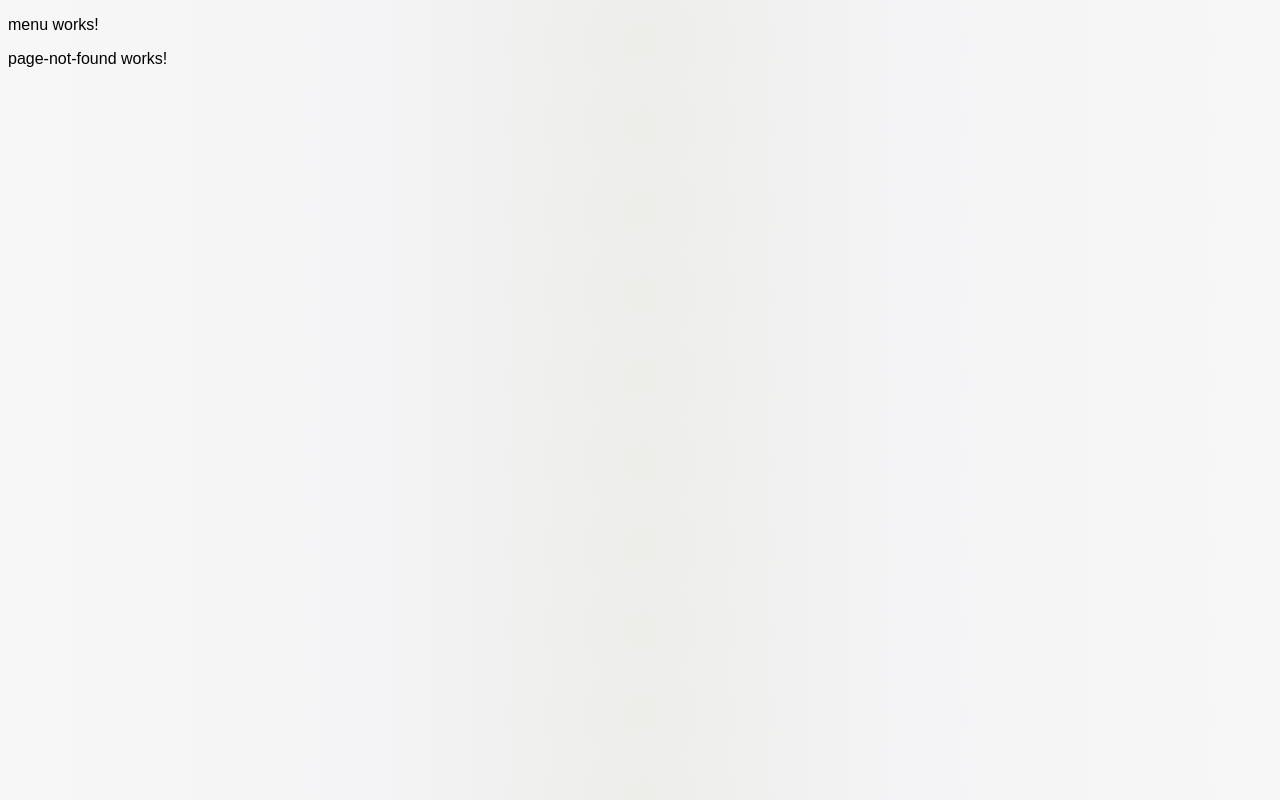
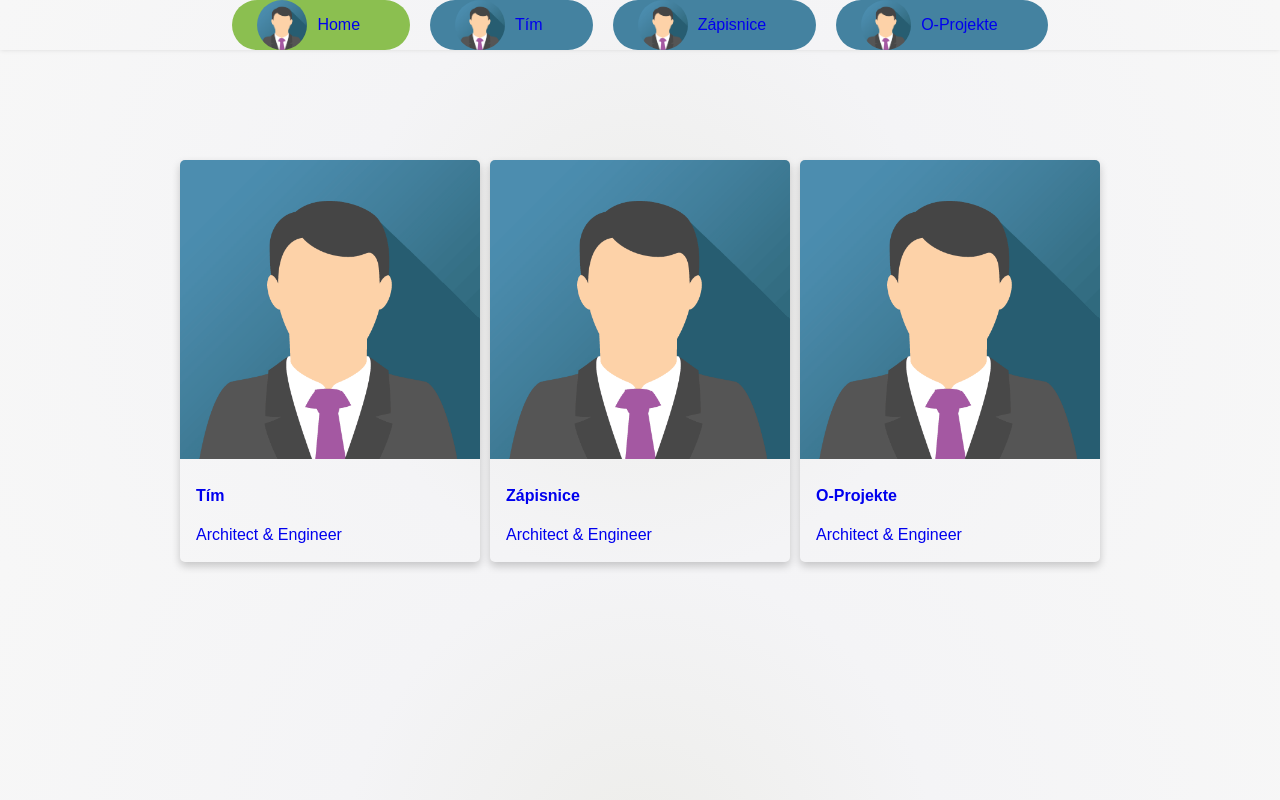
Before and after one commit to xSimekj1/TP2019, an Angular app in the folder TPFE/: page /Home in a window 1280 px wide. Built offline with nearby package versions, Linux system fonts and the light colour scheme.

Commit message:
add top menu basic style

```diff
--- a/TPFE/src/app/app-routing.module.ts
+++ b/TPFE/src/app/app-routing.module.ts
@@ -9,11 +9,11 @@ import { HomeComponent } from './home/home.component';
 
 
 const routes: Routes = [
-  { path: 'home', component: HomeComponent },
+  { path: 'Home', component: HomeComponent },
   { path: 'O-projekte', component: AboutComponent },
   { path: 'Team', component: TeamComponent },
   { path: 'Stretnutia', component: MeetingsComponent },
-  { path: '',   redirectTo: '/home', pathMatch: 'full' },
+  { path: '',   redirectTo: '/Home', pathMatch: 'full' },
   { path: '**', component: PageNotFoundComponent }
 ];
 
--- a/TPFE/src/app/menu/menu.component.html
+++ b/TPFE/src/app/menu/menu.component.html
@@ -1 +1,10 @@
-<p>menu works!</p>
+<nav class="navbar">
+    <div class="control-menu">
+        <div *ngFor="let data of fakeData" class="menu-item chip" [ngClass]="isRouteActive(data.url) ? 'active' : 'inactive'">
+            <a [routerLink]="data.url" class="chip">
+                <img [src]="data.img" alt="Person" width="96" height="96">
+                {{data.name}}
+            </a>
+        </div>
+    </div>
+</nav>
--- a/TPFE/src/app/menu/menu.component.scss
+++ b/TPFE/src/app/menu/menu.component.scss
@@ -0,0 +1,14 @@
+.navbar {
+    display: flex;
+    justify-content: center;
+
+    width: 100%;
+    min-height: 30px;
+    -webkit-box-shadow: 0.2px 0.2px 5px 0px rgba(212,212,212,1);
+    -moz-box-shadow: 0.2px 0.2px 5px 0px rgba(212,212,212,1);
+    box-shadow: 0.2px 0.2px 5px 0px rgba(212,212,212,1);
+}
+
+.menu-item {
+    margin: 0 10px;
+}
--- a/TPFE/src/app/menu/menu.component.ts
+++ b/TPFE/src/app/menu/menu.component.ts
@@ -1,4 +1,5 @@
 import { Component, OnInit } from '@angular/core';
+import { Router } from '@angular/router';
 
 @Component({
   selector: 'app-menu',
@@ -7,9 +8,26 @@ import { Component, OnInit } from '@angular/core';
 })
 export class MenuComponent implements OnInit {
 
-  constructor() { }
+  fakeData = [
+    {name: 'Home', img: './assets/img_avatar.png', url: '/Home'},
+    {name: 'Tím', img: './assets/img_avatar.png', url: '/Team'},
+    {name: 'Zápisnice', img: './assets/img_avatar.png', url: '/Stretnutia'},
+    {name: 'O-Projekte', img: './assets/img_avatar.png', url: '/O-projekte'}
+  ];
+
+  constructor(
+    private router: Router
+  ) { }
 
   ngOnInit() {
   }
 
+  isRouteActive(routeUrl): boolean {
+    if (this.router.url === routeUrl) {
+      return true;
+    } else {
+      return false;
+    }
+  }
+
 }
--- a/TPFE/src/styles.scss
+++ b/TPFE/src/styles.scss
@@ -1,6 +1,7 @@
 
 /* You can add global styles to this file, and also import other style files */
 body {
+  margin: 0;
  font-family: Arial, "Helvetica Neue", Helvetica, sans-serif;
  background: rgb(237,237,234);
  background: radial-gradient(circle, rgba(237,237,234,1) 0%, rgba(244,244,246,1) 42%, rgba(247,247,247,1) 100%);
@@ -10,6 +11,7 @@ a {
   text-decoration: none;
 }
 
+// CARD CSS HERE
 .card {
   box-shadow: 0 4px 8px 0 rgba(0, 0, 0, 0.2);
   transition: 0.3s;
@@ -47,3 +49,28 @@ a {
         max-width: 300px;
     }
 }
+
+// CARD CHIPS
+.chip {
+  display: inline-block;
+  padding: 0 25px;
+  height: 50px;
+  font-size: 16px;
+  line-height: 50px;
+  border-radius: 25px;
+  &.inactive {
+    background-color: #4482A0;
+  }
+  // background-color: #f1f1f1;
+  &.active {
+    background-color: #8BBF50;
+  }
+}
+
+.chip img {
+  float: left;
+  margin: 0 10px 0 -25px;
+  height: 50px;
+  width: 50px;
+  border-radius: 50%;
+}
```
